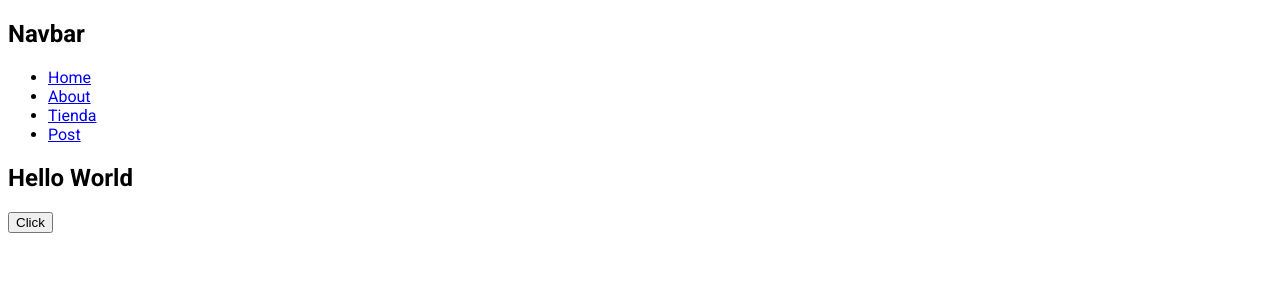
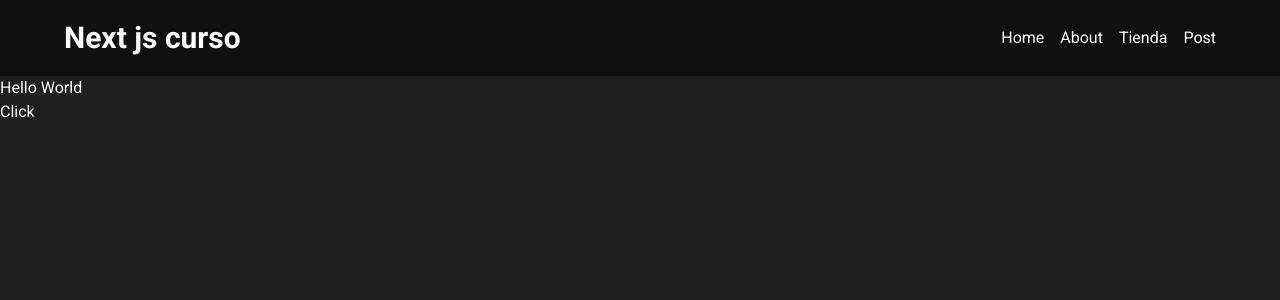
Before and after one commit to faidrn/my-first-nextjs-project, a Next.js app: page / in a window 1280 px wide. Shown: the top 300 px of the page. Built offline with nearby package versions, Linux system fonts and the light colour scheme.

Commit message:
Se agrego estilos CSS, también se instaló la libreria Tailwindcss y se agregarón sus clases al proyecto

```diff
--- /dev/null
+++ b/app/globals.css
@@ -0,0 +1,6 @@
+@import "tailwindcss";
+
+body{
+    background: #202020;
+    color: white;
+}
--- a/app/layout.jsx
+++ b/app/layout.jsx
@@ -1,5 +1,6 @@
 import Navbar from "@/components/Navbar"; // @ reemplaza la ruta ../../components/Navbar
 import { Roboto } from 'next/font/google';
+import './globals.css';
 
 export const metadata = {
     title: 'Mi tienda con Next.js',
--- a/app/posts/page.jsx
+++ b/app/posts/page.jsx
@@ -1,4 +1,5 @@
 import PostCard from "@/components/PostCard"; // @ reemplaza la ruta ../../components/PostCard
+import './posts.css';
 
 // Peticion al backend - API
 async function loadPosts(){
@@ -17,7 +18,7 @@ async function PostPages() {
     const posts = await loadPosts();
 
     return (
-        <div>
+        <div className="grid">
             {posts.map(post => (
                 <PostCard key={post.id} post={post} />
             ))}
--- /dev/null
+++ b/app/posts/posts.css
@@ -0,0 +1,7 @@
+.grid{
+    display: grid;
+    grid-template-columns: repeat(3, 1fr);
+    grid-gap: 1rem;
+    margin: 1rem 0;
+    padding: 4rem;
+}
--- /dev/null
+++ b/components/Navbar.css
@@ -0,0 +1,16 @@
+.navbar{
+    background: #101010;
+    display: flex;
+    justify-content: space-between;
+    padding-left: 4rem;
+    padding-right: 4rem;
+    align-items: center;
+}
+
+.navbar ul{
+    display: flex;
+    gap: 1rem;
+    list-style: none;
+    /*margin-left: auto;
+    padding-right: 20px;*/
+}
--- a/components/Navbar.jsx
+++ b/components/Navbar.jsx
@@ -1,9 +1,16 @@
 import Link from "next/link";
+import './Navbar.css';
 
 export default function Navbar() {
     return (
-        <nav>
-            <h1>Navbar</h1>
+        <nav className="py-5 navbar">
+            <Link href="/">
+                <h1
+                    className="text-3xl font-bold"
+                >
+                    Next js curso
+                </h1>
+            </Link>
             <ul>
                 <li><Link href="/">Home</Link></li>
                 <li><Link href="/about">About</Link></li>
--- a/components/PostCard.jsx
+++ b/components/PostCard.jsx
@@ -4,14 +4,22 @@ import Link from "next/link";
 
 const PostCard = ({ post }) => {
     return (
-        <div>
+        <div className="bg-gray-950 p-10">
             <Link
                 href={`/posts/${post.id}`}
             >
-                <h3>{post.id}. {post.title}</h3>
+                <h3
+                    className="text-xl font-bold mb-4"
+                >
+                    {post.id}. {post.title}
+                </h3>
             </Link>
 
-            <p>{post.body}</p>
+            <p
+                className="text-slate-300"
+            >
+                {post.body}
+            </p>
             <button
                 onClick={() => {
                     alert(`Post ID: ${post.id} - Click funcionando!`);
--- a/package.json
+++ b/package.json
@@ -9,9 +9,12 @@
     "lint": "eslint"
   },
   "dependencies": {
+    "@tailwindcss/postcss": "^4.1.18",
     "next": "16.1.1",
+    "postcss": "^8.5.6",
     "react": "19.2.3",
-    "react-dom": "19.2.3"
+    "react-dom": "19.2.3",
+    "tailwindcss": "^4.1.18"
   },
   "devDependencies": {
     "babel-plugin-react-compiler": "1.0.0",
--- /dev/null
+++ b/postcss.config.mjs
@@ -0,0 +1,7 @@
+const config = {
+  plugins: {
+    "@tailwindcss/postcss": {},
+  },
+};
+
+export default config;
```
Also changed, not shown: 1 other file (tests, documents, lock files or other folders).
